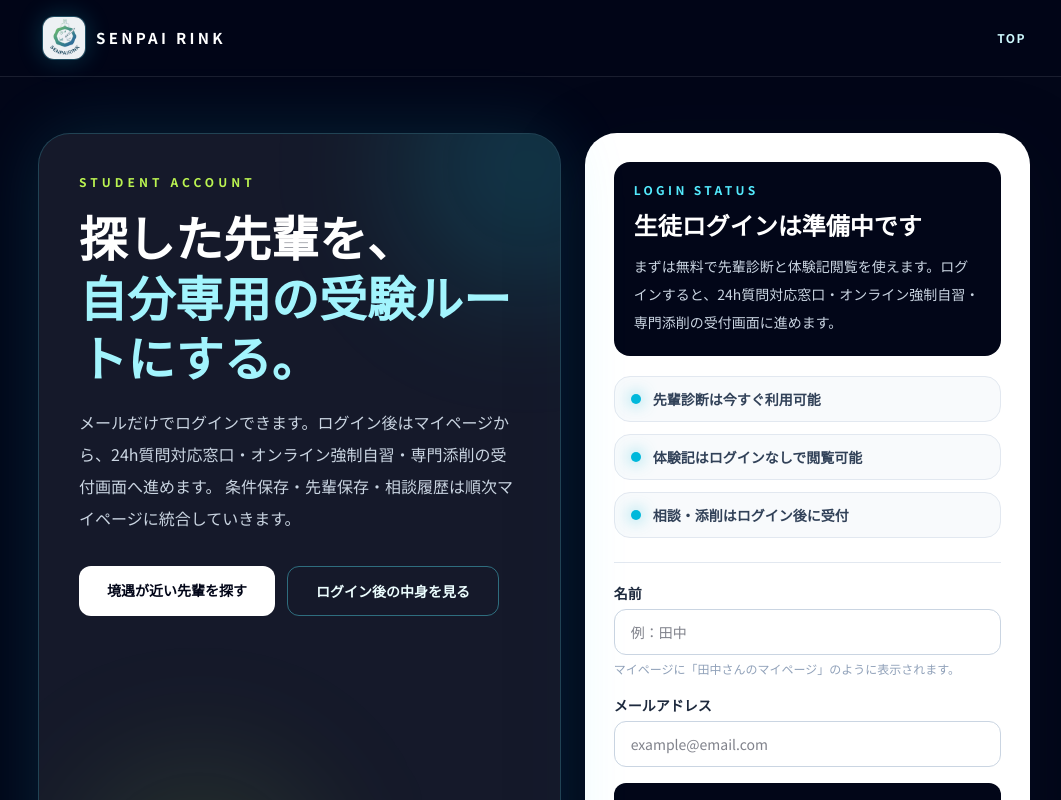
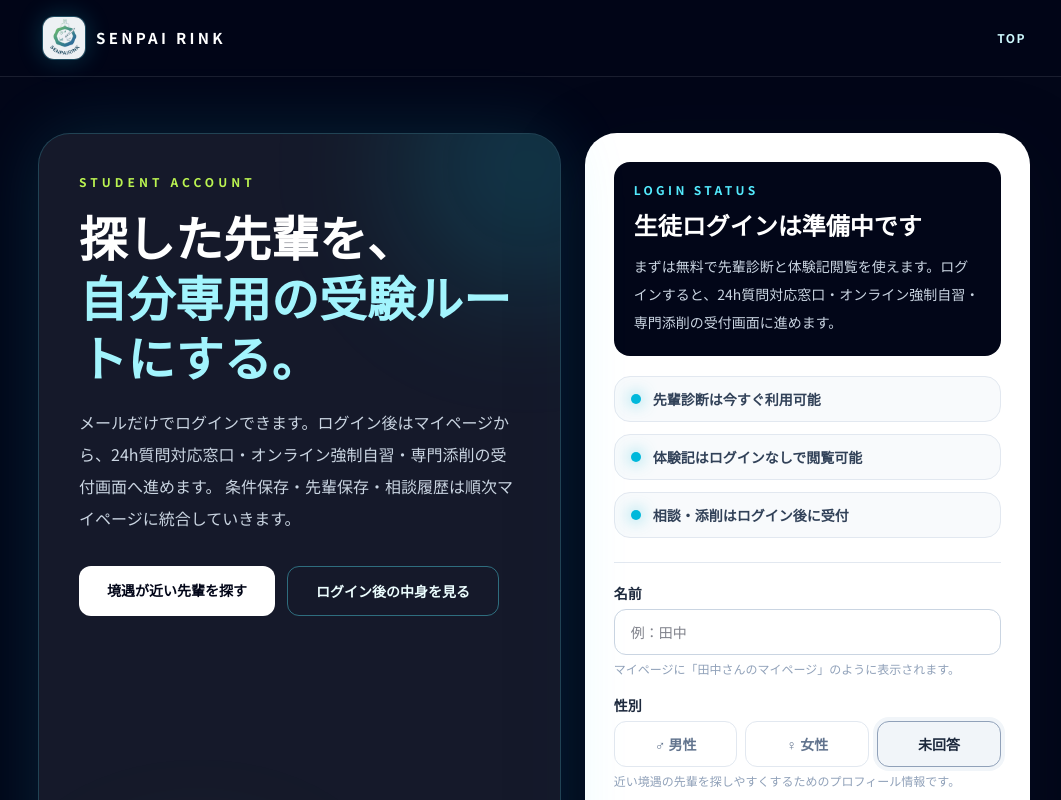
Before and after one commit to taichiadi/juku-matching, a Next.js app: page /student/login in a window 1280 px wide. Shown: the top 800 px of the page, without its empty margins (106-1167 px from the left). Built offline with nearby package versions, Linux system fonts and the light colour scheme; no server answers.

Commit message:
Add student gender profile field

```diff
--- a/src/app/preview/student-dashboard/page.tsx
+++ b/src/app/preview/student-dashboard/page.tsx
@@ -60,6 +60,7 @@ export default function StudentDashboardPreviewPage() {
         preview
         profile={{
           displayName: "田中",
+          gender: "男性",
           targetUniversities: ["慶應義塾", "早稲田", "上智"],
           currentDeviation: "52 → 61",
           status: "現役",
--- a/src/app/student/_components/StudentDashboardView.tsx
+++ b/src/app/student/_components/StudentDashboardView.tsx
@@ -19,6 +19,7 @@ export type StudentServiceRequest = {
 
 export type StudentProfileSummary = {
   displayName?: string;
+  gender?: string;
   targetUniversities: string[];
   currentDeviation?: string;
   status?: string;
@@ -97,6 +98,7 @@ export default function StudentDashboardView({
   favorites?: FavoriteSenpai[];
 }) {
   const profileItems = [
+    { label: "性別", value: profile?.gender || "未回答" },
     { label: "現在の偏差値", value: profile?.currentDeviation || "未設定" },
     { label: "受験状況", value: profile?.status || "未設定" },
     { label: "勉強スタイル", value: profile?.studyStyle || "未設定" },
--- a/src/app/student/dashboard/page.tsx
+++ b/src/app/student/dashboard/page.tsx
@@ -24,6 +24,10 @@ export default async function StudentDashboard() {
     typeof session.user.user_metadata?.name === "string" && session.user.user_metadata.name.trim()
       ? session.user.user_metadata.name.trim()
       : session.user.email?.split("@")[0] || "生徒";
+  const studentGender =
+    typeof session.user.user_metadata?.student_gender === "string"
+      ? session.user.user_metadata.student_gender
+      : "未回答";
 
   const rawDiagnostic = session.user.user_metadata?.diagnostic;
   const diagnostic: DiagnosticSummary | null = rawDiagnostic
@@ -52,6 +56,7 @@ export default async function StudentDashboard() {
         requests={requestList}
         profile={{
           displayName,
+          gender: studentGender,
           targetUniversities: [],
           currentDeviation: "未設定",
           status: "未設定",
--- a/src/app/student/login/StudentLoginForm.tsx
+++ b/src/app/student/login/StudentLoginForm.tsx
@@ -32,6 +32,7 @@ function getInitialErrorKind(): "rate_limit" | "general" | null {
 
 export default function StudentLoginForm({ nextPath = "/student/dashboard" }: { nextPath?: string }) {
   const [displayName, setDisplayName] = useState("");
+  const [studentGender, setStudentGender] = useState<"男性" | "女性" | "未回答">("未回答");
   const [email, setEmail] = useState("");
   const [sent, setSent] = useState(false);
   const [loading, setLoading] = useState(false);
@@ -66,6 +67,7 @@ export default function StudentLoginForm({ nextPath = "/student/dashboard" }: {
         emailRedirectTo: `${SITE_URL}/auth/callback?next=${encodeURIComponent(nextPath)}`,
         data: {
           name: displayName.trim(),
+          student_gender: studentGender,
           role: "student",
         },
       },
@@ -87,7 +89,7 @@ export default function StudentLoginForm({ nextPath = "/student/dashboard" }: {
     }
 
     setSent(true);
-  }, [displayName, email, nextPath]);
+  }, [displayName, studentGender, email, nextPath]);
 
   if (sent) {
     return (
@@ -163,6 +165,36 @@ export default function StudentLoginForm({ nextPath = "/student/dashboard" }: {
       </div>
 
       <div>
+        <label className="mb-1.5 block text-sm font-black text-slate-800">性別</label>
+        <div className="grid grid-cols-3 gap-2">
+          {(["男性", "女性", "未回答"] as const).map((gender) => {
+            const active = studentGender === gender;
+            return (
+              <button
+                key={gender}
+                type="button"
+                onClick={() => setStudentGender(gender)}
+                className={`rounded-xl border px-3 py-3 text-sm font-black transition-all ${
+                  active
+                    ? gender === "男性"
+                      ? "border-blue-300 bg-blue-50 text-blue-700 ring-4 ring-blue-100"
+                      : gender === "女性"
+                        ? "border-rose-300 bg-rose-50 text-rose-700 ring-4 ring-rose-100"
+                        : "border-slate-400 bg-slate-100 text-slate-800 ring-4 ring-slate-100"
+                    : "border-slate-200 bg-white text-slate-500 hover:border-cyan-300 hover:text-slate-900"
+                }`}
+              >
+                {gender === "男性" ? "♂ 男性" : gender === "女性" ? "♀ 女性" : "未回答"}
+              </button>
+            );
+          })}
+        </div>
+        <p className="mt-1 text-xs leading-5 text-slate-400">
+          近い境遇の先輩を探しやすくするためのプロフィール情報です。
+        </p>
+      </div>
+
+      <div>
         <label className="mb-1.5 block text-sm font-black text-slate-800">メールアドレス</label>
         <input
           type="email"
```
